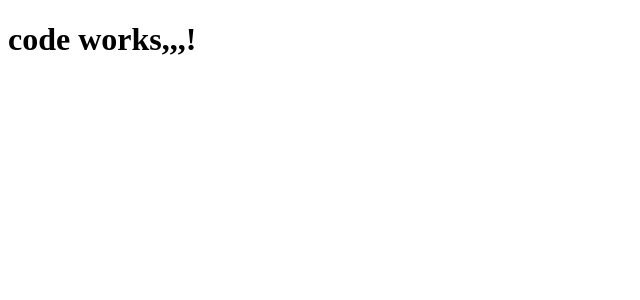
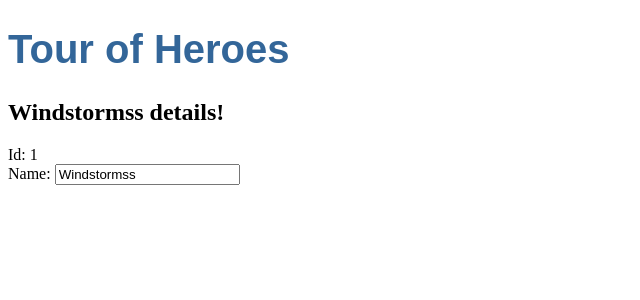
Before and after one commit to Surendirababu/angular2redittApp, an Angular app in the folder reditapp/: page / in a window 1280 px wide. Shown: the top 300 px of the page, without its empty margins (0-640 px from the left). Built offline with nearby package versions, Linux system fonts and the light colour scheme.

Commit message:
tour of heroes commit

```diff
--- a/reditapp/src/app/app.component.css
+++ b/reditapp/src/app/app.component.css
@@ -0,0 +1,5 @@
+h1 {
+  color: #369;
+  font-family: Arial, Helvetica, sans-serif;
+  font-size: 250%;
+}
--- a/reditapp/src/app/app.component.ts
+++ b/reditapp/src/app/app.component.ts
@@ -1,10 +1,27 @@
 import { Component } from '@angular/core';
 
+export class Hero{
+  id: number;
+  name: string;
+}
 @Component({
   selector: 'app-root',
-  templateUrl: './app.component.html',
+  template:
+  `
+  <h1>{{title}}</h1>
+  <h2>{{hero.name}} details!</h2>
+  <div><label>Id: </label>{{hero.id}}</div>
+  <div>
+       <label>Name: </label>
+       <input [(ngModel)]="hero.name" placeholder="name">
+  </div>
+  `,
   styleUrls: ['./app.component.css']
 })
 export class AppComponent {
-  title = 'code works,,,!';
+  title = 'Tour of Heroes';
+  hero: Hero = {
+    id: 1,
+    name: 'Windstormss'
+  };
 }
--- a/reditapp/src/index.html
+++ b/reditapp/src/index.html
@@ -2,7 +2,7 @@
 <html>
 <head>
   <meta charset="utf-8">
-  <title>Reditapp</title>
+  <title>Tour of Heroes App</title>
   <base href="/">
 
   <meta name="viewport" content="width=device-width, initial-scale=1">
```
